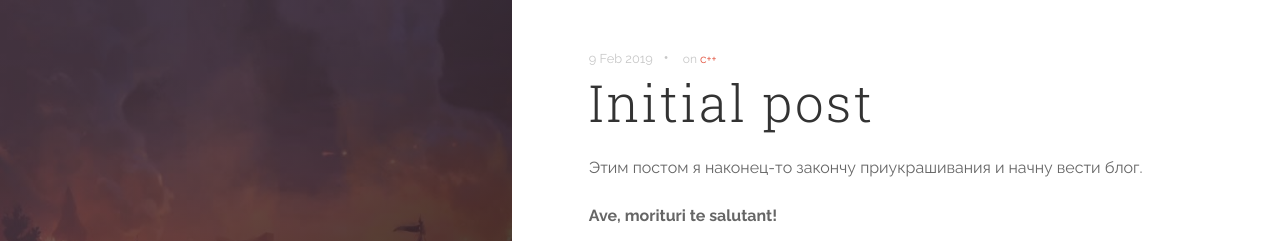
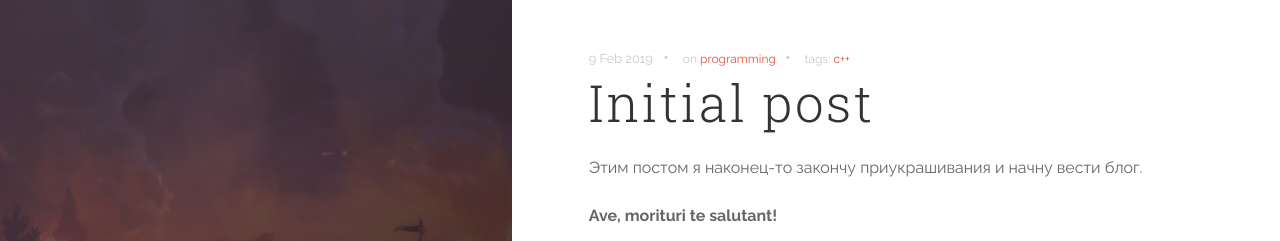
Before and after one commit to sonulen/my_grimoire, a Jekyll site: the page built from _posts/2019-02-09-initial_post.markdown, in a window 1280 px wide. Shown: the top 241 px of the page. Built offline with Jekyll 4.4.1, drawn with Linux system fonts in a browser that asks for light colours; comment, search, counter and statistics services are not loaded.

Commit message:
fix: Release categories

```diff
--- a/_layouts/post.html
+++ b/_layouts/post.html
@@ -5,8 +5,12 @@ layout: default
   <header class="post-header">
     <div class="post-meta">
       <time datetime="{{ page.date | date: "%Y-%m-%d %H:%M" }}" class="post-meta__date date">{{ page.date | date: "%-d %b %Y" }}</time>
+      {% if page.categories.size > 0 %}
+      &#8226; <span class="post-meta__tags">on {% for categories in page.categories %}<a href="{{ site.baseurl }}/categories/#{{ categories }}">{{ categories }}</a>{% if forloop.last == false %}, {% endif %}{% endfor %}</span>
+      {% endif %}
+
       {% if page.tags.size > 0 %}
-      &#8226; <span class="post-meta__tags">on {% for tag in page.tags %}<a href="{{ site.baseurl }}/tags/#{{ tag }}">{{ tag }}</a>{% if forloop.last == false %}, {% endif %}{% endfor %}</span>
+      &#8226; <span class="post-meta__tags">tags: {% for tag in page.tags %}<a href="{{ site.baseurl }}/tags/#{{ tag }}">{{ tag }}</a>{% if forloop.last == false %}, {% endif %}{% endfor %}</span>
       {% endif %}
     </div>
     <h1 class="post-title">{{ page.title }}</h1>
--- a/index.html
+++ b/index.html
@@ -12,8 +12,12 @@ robots: noindex
         <p class="excerpt">{{ post.excerpt | strip_html }}&hellip;</p>
         <div class="post-list__meta">
             <time datetime="{{ post.date | date: "%Y-%m-%d %H:%M" }}" class="post-list__meta--date date">{{ post.date | date: "%-d %b %Y" }}</time>
+            {% if post.categories.size > 0 %}
+            &#8226; <span class="post-meta__tags">on {% for categories in post.categories %}<a href="{{ site.baseurl }}/categories/#{{ categories }}">{{ categories }}</a>{% if forloop.last == false %}, {% endif %}{% endfor %}</span>
+            {% endif %}
+
             {% if post.tags.size > 0 %}
-            &#8226; <span class="post-meta__tags">on {% for tag in post.tags %}<a href="{{ site.baseurl }}/tags/#{{ tag }}">{{ tag }}</a>{% if forloop.last == false %}, {% endif %}{% endfor %}</span>
+            &#8226; <span class="post-meta__tags">tags: {% for tag in post.tags %}<a href="{{ site.baseurl }}/tags/#{{ tag }}">{{ tag }}</a>{% if forloop.last == false %}, {% endif %}{% endfor %}</span>
             {% endif %}
         </div>
         <hr class="post-list__divider">
```
Also changed, not shown: README.md.
